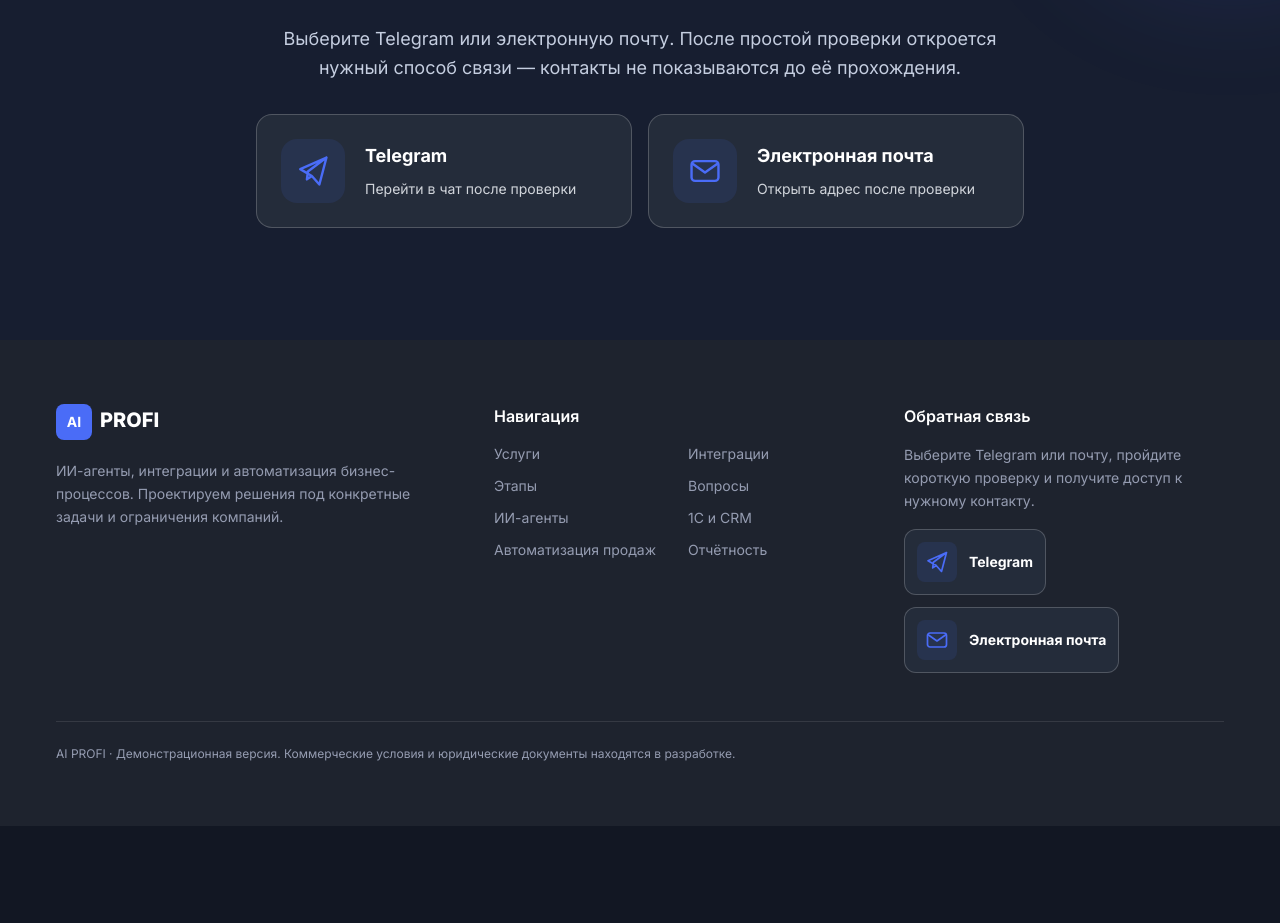
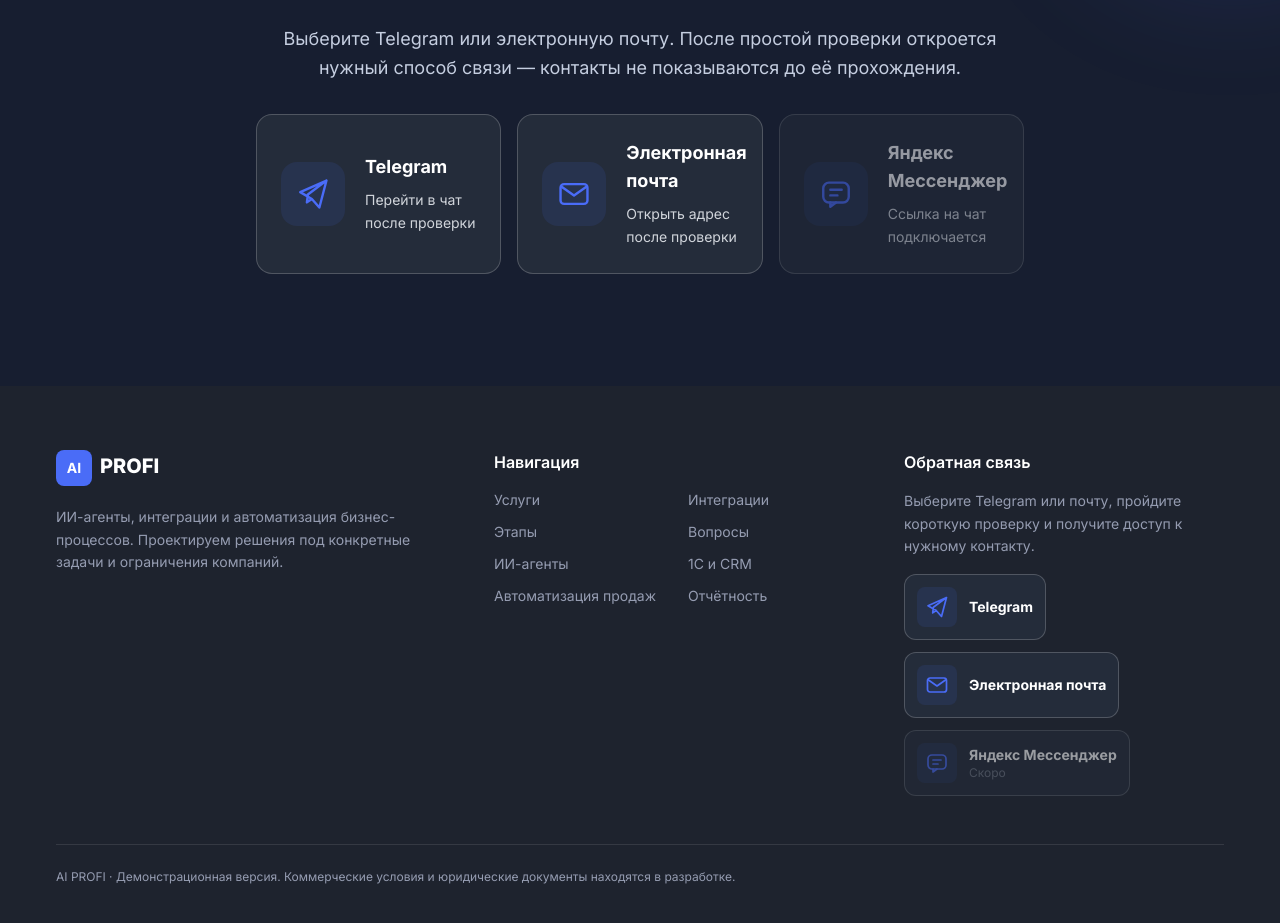
Before and after one commit to valhoroshev-web/ai-business-site, a Next.js app: page / in a window 1280 px wide. Shown: the part 5254-6177 px from the top of the page. Before the commit the page ends 6080 px from the top, so only its background shows below. Built offline with nearby package versions, Linux system fonts and the light colour scheme; no server answers.

Commit message:
Add third Yandex Messenger/Telemost button using the gated contact flow

```diff
--- a/src/components/ContactMethods/index.tsx
+++ b/src/components/ContactMethods/index.tsx
@@ -2,13 +2,14 @@
 
 import { FormEvent, useEffect, useRef, useState } from "react";
 
-type Channel = "telegram" | "email";
+type Channel = "telegram" | "email" | "yandex";
 type Challenge = { question: string; token: string };
 type Reveal = { url: string; address: string };
 
 const channels = [
   { key: "telegram" as const, label: "Telegram", caption: "Перейти в чат после проверки" },
   { key: "email" as const, label: "Электронная почта", caption: "Открыть адрес после проверки" },
+  { key: "yandex" as const, label: "Яндекс Мессенджер", caption: "Личный чат в Яндекс Телемосте" },
 ];
 
 function ChannelIcon({ channel }: { channel: Channel }) {
@@ -16,6 +17,14 @@ function ChannelIcon({ channel }: { channel: Channel }) {
     return (
       <svg aria-hidden="true" viewBox="0 0 24 24" width="34" height="34" fill="none" stroke="currentColor" strokeWidth="1.7" strokeLinecap="round" strokeLinejoin="round">
         <path d="m21.5 2.5-5 19-5.3-6-3.5 2.4.7-5.6 13.1-9.8L3 10.7l8.2 4.8" />
+      </svg>
+    );
+  }
+  if (channel === "yandex") {
+    return (
+      <svg aria-hidden="true" viewBox="0 0 24 24" width="34" height="34" fill="none" stroke="currentColor" strokeWidth="1.7" strokeLinecap="round" strokeLinejoin="round">
+        <rect x="3" y="4" width="18" height="14" rx="4" />
+        <path d="M8 18v3l4-3M8 9h8M8 13h5" />
       </svg>
     );
   }
@@ -27,7 +36,7 @@ function ChannelIcon({ channel }: { channel: Channel }) {
   );
 }
 
-export default function ContactMethods({ compact = false }: { compact?: boolean }) {
+export default function ContactMethods({ compact = false, yandexEnabled = false }: { compact?: boolean; yandexEnabled?: boolean }) {
   const [channel, setChannel] = useState<Channel | null>(null);
   const [challenge, setChallenge] = useState<Challenge | null>(null);
   const [answer, setAnswer] = useState("");
@@ -97,7 +106,7 @@ export default function ContactMethods({ compact = false }: { compact?: boolean
       if (!response.ok || !data.url || !data.address) throw new Error(data.error || "Проверка не пройдена.");
       if (activeRequest.current === id) {
         setRevealed({ url: data.url, address: data.address });
-        if (channel === "telegram") window.location.assign(data.url);
+        if (channel === "telegram" || channel === "yandex") window.location.assign(data.url);
       }
     } catch (err) {
       if (activeRequest.current === id) setError(err instanceof Error ? err.message : "Проверка не пройдена.");
@@ -108,13 +117,14 @@ export default function ContactMethods({ compact = false }: { compact?: boolean
 
   return (
     <div>
-      <div className={compact ? "flex flex-wrap gap-3" : "grid gap-4 sm:grid-cols-2"}>
+      <div className={compact ? "flex flex-wrap gap-3" : "grid gap-4 sm:grid-cols-2 xl:grid-cols-3"}>
         {channels.map((item) => (
           <button
             key={item.key}
             type="button"
             onClick={() => void loadChallenge(item.key)}
-            className={compact ? "group flex items-center gap-3 rounded-xl border border-gray-200 bg-white p-3 text-left text-black transition hover:border-primary dark:border-white/20 dark:bg-[#242c3a] dark:text-white" : "group flex items-center gap-5 rounded-2xl border border-white/20 bg-white p-6 text-left text-black transition hover:-translate-y-0.5 hover:border-primary hover:shadow-lg dark:bg-[#242c3a] dark:text-white"}
+            disabled={item.key === "yandex" && !yandexEnabled}
+            className={compact ? "group flex items-center gap-3 rounded-xl border border-gray-200 bg-white p-3 text-left text-black transition hover:border-primary disabled:cursor-not-allowed disabled:opacity-55 dark:border-white/20 dark:bg-[#242c3a] dark:text-white" : "group flex items-center gap-5 rounded-2xl border border-white/20 bg-white p-6 text-left text-black transition hover:-translate-y-0.5 hover:border-primary hover:shadow-lg disabled:cursor-not-allowed disabled:opacity-55 disabled:hover:translate-y-0 dark:bg-[#242c3a] dark:text-white"}
             aria-label={"Открыть " + item.label + " после проверки"}
           >
             <span className={compact ? "flex h-10 w-10 shrink-0 items-center justify-center rounded-lg bg-primary/10 text-primary group-hover:bg-primary/20 [&_svg]:h-6 [&_svg]:w-6" : "flex h-16 w-16 shrink-0 items-center justify-center rounded-2xl bg-primary/10 text-primary group-hover:bg-primary/20"}>
@@ -122,18 +132,19 @@ export default function ContactMethods({ compact = false }: { compact?: boolean
             </span>
             <span>
               <span className={compact ? "block text-sm font-bold" : "block text-lg font-bold"}>{item.label}</span>
-              {!compact && <span className="mt-2 block text-sm leading-relaxed text-gray-600 dark:text-gray-300">{item.caption}</span>}
+              {!compact && <span className="mt-2 block text-sm leading-relaxed text-gray-600 dark:text-gray-300">{item.key === "yandex" && !yandexEnabled ? "Ссылка на чат подключается" : item.caption}</span>}
+              {compact && item.key === "yandex" && !yandexEnabled && <span className="block text-xs text-gray-500">Скоро</span>}
             </span>
           </button>
         ))}
       </div>
 
       {channel && (
-        <div role="dialog" aria-modal="true" aria-label={"Проверка для " + (channel === "telegram" ? "Telegram" : "электронной почты")} className="fixed inset-0 z-[100] flex items-center justify-center bg-black/70 p-4" onClick={close}>
+        <div role="dialog" aria-modal="true" aria-label={"Проверка для " + (channel === "telegram" ? "Telegram" : channel === "yandex" ? "Яндекс Мессенджера" : "электронной почты")} className="fixed inset-0 z-[100] flex items-center justify-center bg-black/70 p-4" onClick={close}>
           <div ref={dialogRef} tabIndex={-1} className="w-full max-w-md rounded-2xl bg-white p-6 text-left text-black shadow-2xl outline-none dark:bg-[#242c3a] dark:text-white sm:p-8" onClick={(event) => event.stopPropagation()}>
             <div className="mb-6 flex items-start justify-between gap-4">
               <div>
-                <h3 className="text-xl font-bold">{channel === "telegram" ? "Открыть Telegram" : "Связаться по почте"}</h3>
+                <h3 className="text-xl font-bold">{channel === "telegram" ? "Открыть Telegram" : channel === "yandex" ? "Открыть Яндекс Мессенджер" : "Связаться по почте"}</h3>
                 <p className="mt-2 text-sm text-gray-600 dark:text-gray-300">Пройдите простую проверку, чтобы открыть контакт.</p>
               </div>
               <button type="button" onClick={close} aria-label="Закрыть" className="rounded-lg p-2 text-gray-500 hover:bg-gray-100 dark:hover:bg-white/10">✕</button>
@@ -145,8 +156,8 @@ export default function ContactMethods({ compact = false }: { compact?: boolean
                 {channel === "email" && (
                   <p className="break-all text-sm">Адрес: <span className="font-semibold">{revealed.address}</span></p>
                 )}
-                <a href={revealed.url} target={channel === "telegram" ? "_blank" : undefined} rel={channel === "telegram" ? "noopener noreferrer" : undefined} className="inline-flex w-full justify-center rounded-lg bg-primary px-6 py-4 font-semibold text-white hover:bg-primary/90">
-                  {channel === "telegram" ? "Перейти в Telegram" : "Написать письмо"}
+                <a href={revealed.url} target={channel !== "email" ? "_blank" : undefined} rel={channel !== "email" ? "noopener noreferrer" : undefined} className="inline-flex w-full justify-center rounded-lg bg-primary px-6 py-4 font-semibold text-white hover:bg-primary/90">
+                  {channel === "telegram" ? "Перейти в Telegram" : channel === "yandex" ? "Перейти в Яндекс Телемост" : "Написать письмо"}
                 </a>
                 {channel === "email" && <p className="text-xs text-gray-600 dark:text-gray-300">Откроется установленное почтовое приложение.</p>}
               </div>
```
